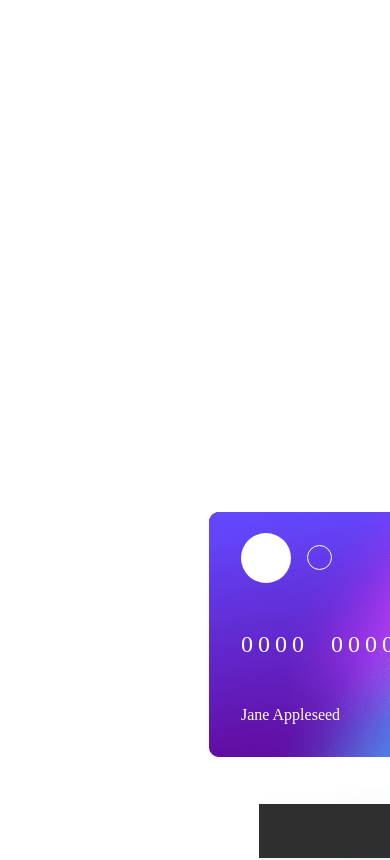
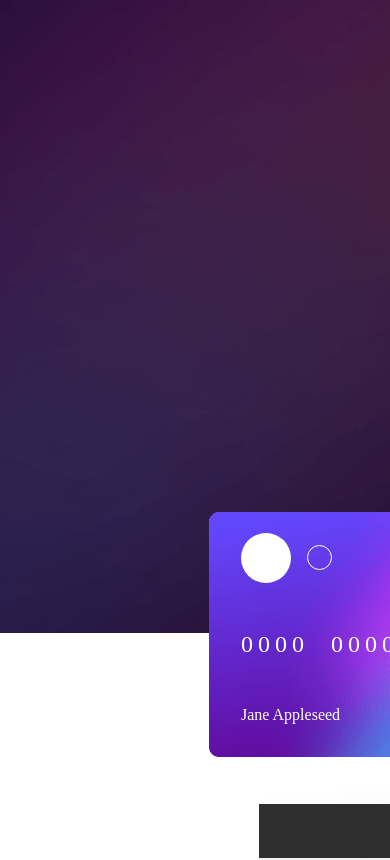
Before and after one commit to KlausLynx/Card-detatils, a plain HTML site: page index.html in a window 390 px wide. Shown: the top 860 px of the page. Drawn offline with Linux system fonts and the light colour scheme; files whose address does not match are found by name; a web font is replaced by a local one.

Commit message:
Update style.css

```diff
--- a/style.css
+++ b/style.css
@@ -9,7 +9,7 @@
 }
 
 body {
-    background: no-repeat left url(./images/bg-main-desktop.png);
+    background: no-repeat left url(bg-main-desktop.png);
     background-size: 30% 200%;
     height: 100vh;
     position: relative;
@@ -217,7 +217,7 @@ button:active {
 
 @media screen and (max-width: 1100px) {
    body {
-        background: no-repeat left url(./images/bg-main-mobile.png);
+        background: no-repeat left url(bg-main-mobile.png);
         background-size: 40% 200%;
         height: 120vh;
     }
@@ -264,7 +264,7 @@ button:active {
 
 @media screen and (max-width: 945px) {
     body {
-        background: no-repeat top url(./images/bg-main-mobile.png);
+        background: no-repeat top url(bg-main-mobile.png);
         background-size: 370% 50%;
         height: 150vh;
         width: 100vh;
@@ -325,7 +325,7 @@ button:active {
 
 @media screen and (max-width: 312px) {
     body {
-        background: no-repeat top url(./images/bg-main-mobile.png);
+        background: no-repeat top url(bg-main-mobile.png);
         background-size: 371% 40%;
         height: 200vh;
     }
```
